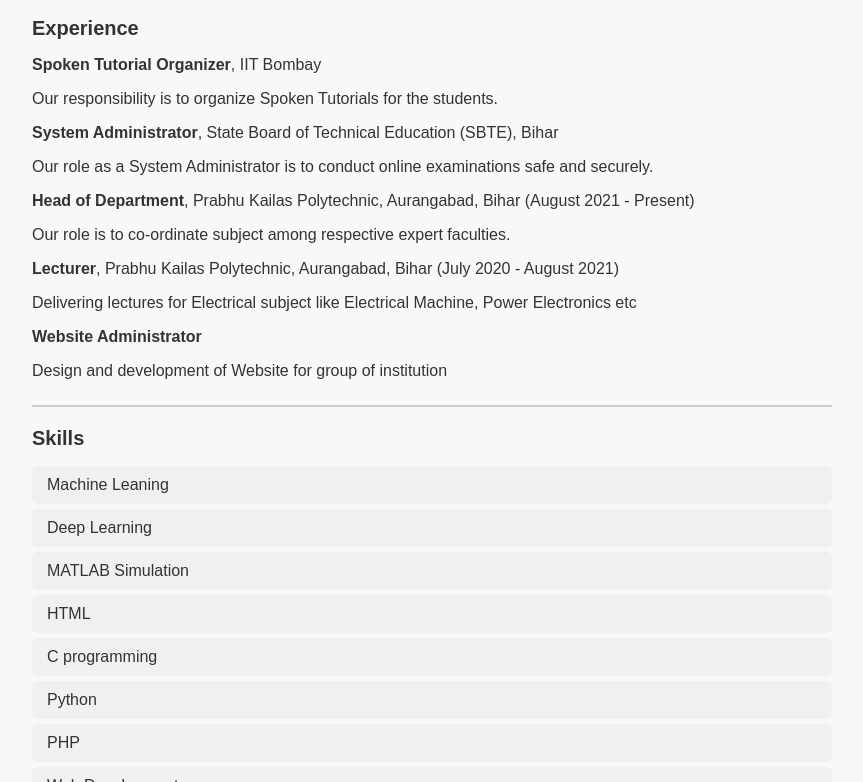
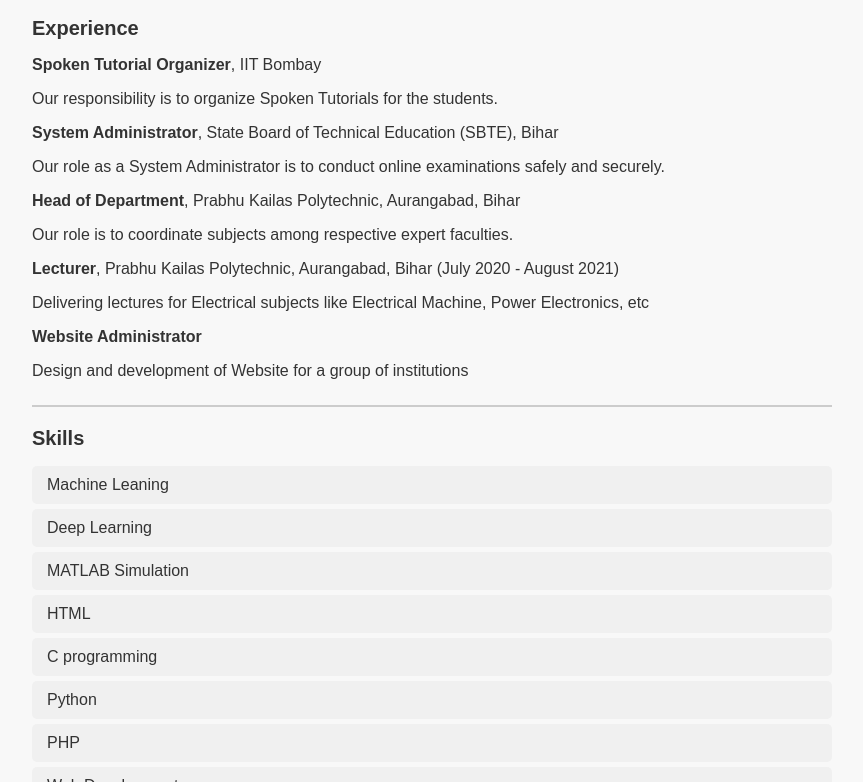
Before and after one commit to bablu2023/About-me, a plain HTML site: page index.html in a window 1280 px wide. Shown: the part 1061-1843 px from the top of the page, without its empty margins (208-1071 px from the left). Drawn offline with Linux system fonts and the light colour scheme.

Commit message:
Update index.html

```diff
--- a/index.html
+++ b/index.html
@@ -56,7 +56,7 @@
 <body>
 
 <h1>Bablu Kumar Sah</h1>
-<h2>Research Scholar@NIT Jalandhar</h2>
+<h2>Research Scholar @NIT Jalandhar</h2>
 
 <div class="section">
     <h3>Contact Information</h3>
@@ -107,16 +107,16 @@
     <p>Our responsibility is to organize Spoken Tutorials for the students.</p>
 
     <p><strong>System Administrator</strong>, State Board of Technical Education (SBTE), Bihar</p>
-    <p>Our role as a System Administrator is to conduct online examinations safe and securely.</p>
+    <p>Our role as a System Administrator is to conduct online examinations safely and securely.</p>
 
-    <p><strong>Head of Department</strong>, Prabhu Kailas Polytechnic, Aurangabad, Bihar (August 2021 - Present)</p>
-    <p>Our role is to co-ordinate subject among respective expert faculties.</p>
+    <p><strong>Head of Department</strong>, Prabhu Kailas Polytechnic, Aurangabad, Bihar</p>
+    <p>Our role is to coordinate subjects among respective expert faculties.</p>
 
     <p><strong>Lecturer</strong>, Prabhu Kailas Polytechnic, Aurangabad, Bihar (July 2020 - August 2021)</p>
-    <p>Delivering lectures for Electrical subject like Electrical Machine, Power Electronics etc</p>
+    <p>Delivering lectures for Electrical subjects like Electrical Machine, Power Electronics, etc</p>
 
     <p><strong>Website Administrator</strong></p>
-    <p>Design and development of Website for group of institution</p>
+    <p>Design and development of Website for a group of institutions </p>
 </div>
 
 <div class="section">
```
